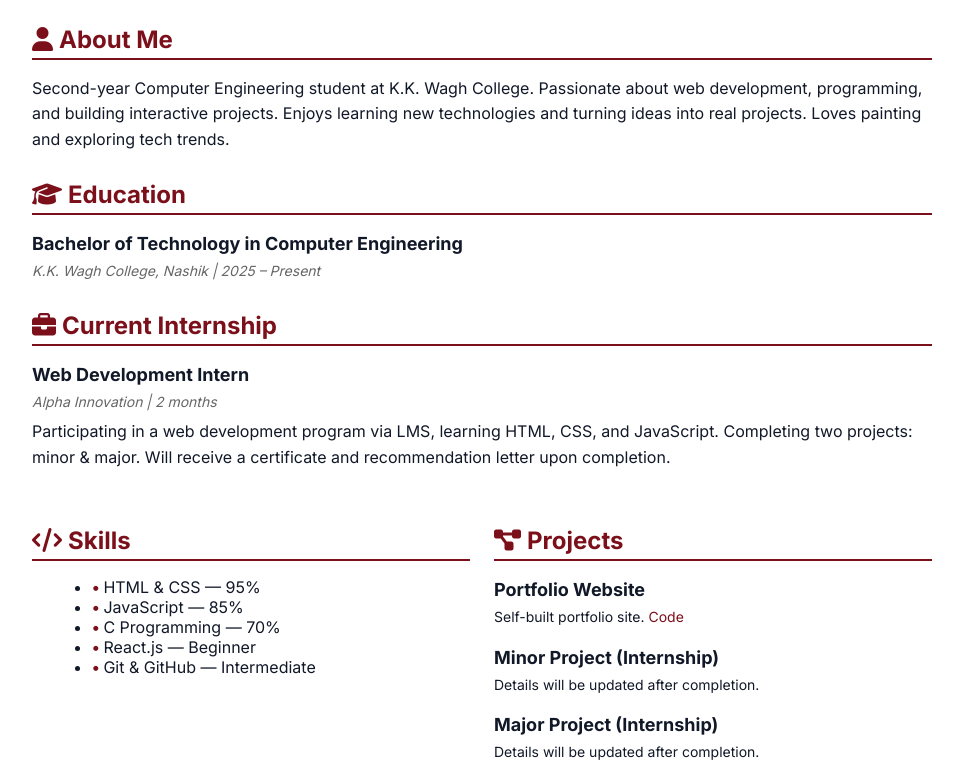
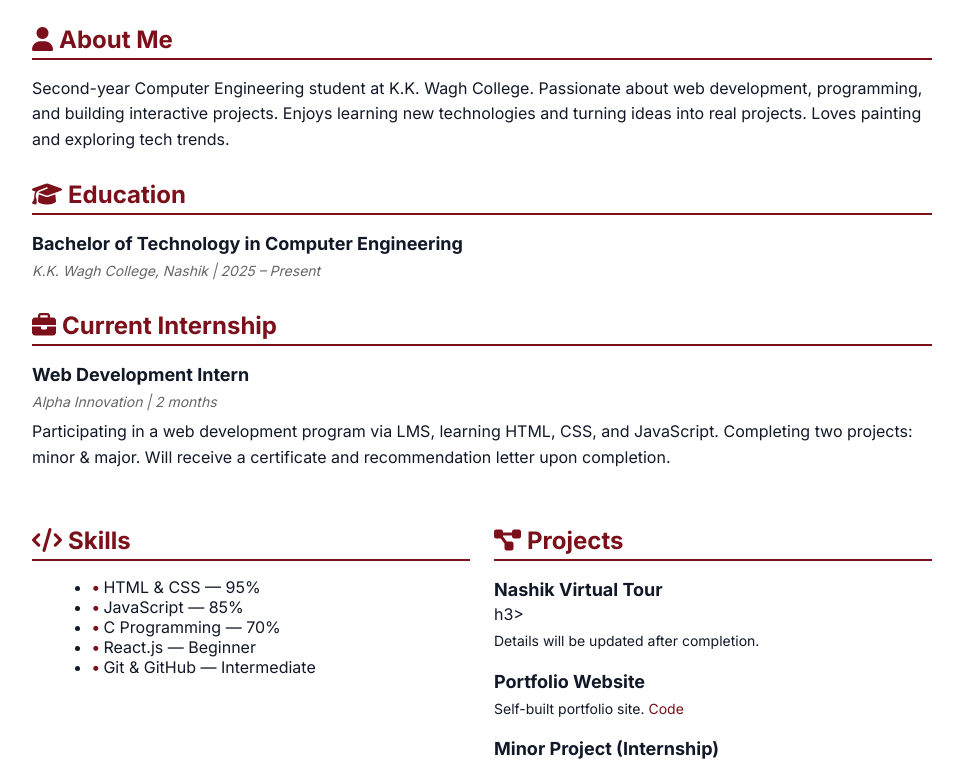
Before and after one commit to AthashreeWagh/portfolio, a plain HTML site: page resume.html in a window 1280 px wide. Shown: the part 183-945 px from the top of the page, without its empty margins (158-1121 px from the left). Drawn offline with Linux system fonts and the light colour scheme.

Commit message:
Update resume.html

```diff
--- a/resume.html
+++ b/resume.html
@@ -69,6 +69,8 @@ a { color: #7b0f1a; text-decoration: none; }
 <!-- Projects -->
 <div class="column">
 <h2><i class="fas fa-project-diagram icon"></i>Projects</h2>
+<h3>Nashik Virtual Tour</h3>h3>
+<p class="project-link">Details will be updated after completion.</p>
 <h3>Portfolio Website</h3>
 <p class="project-link">Self-built portfolio site. <a href="https://github.com/your-username/portfolio" target="_blank">Code</a></p>
 <h3>Minor Project (Internship)</h3>
```
